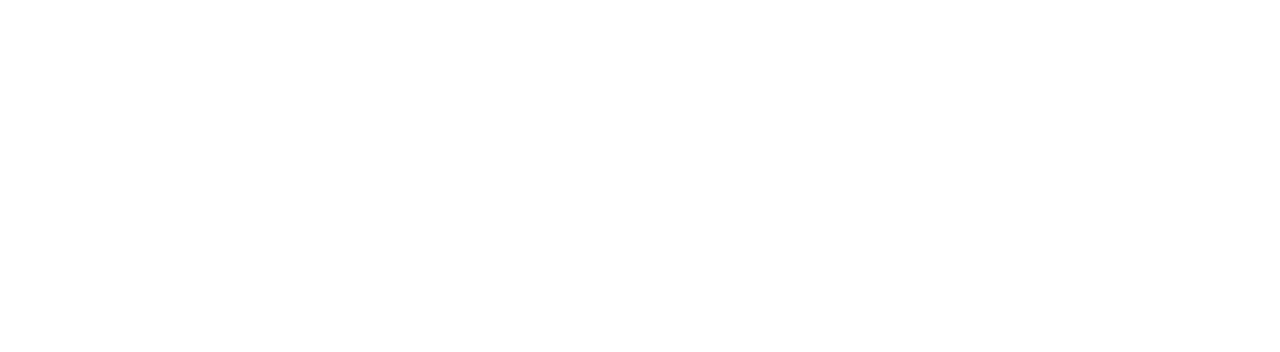
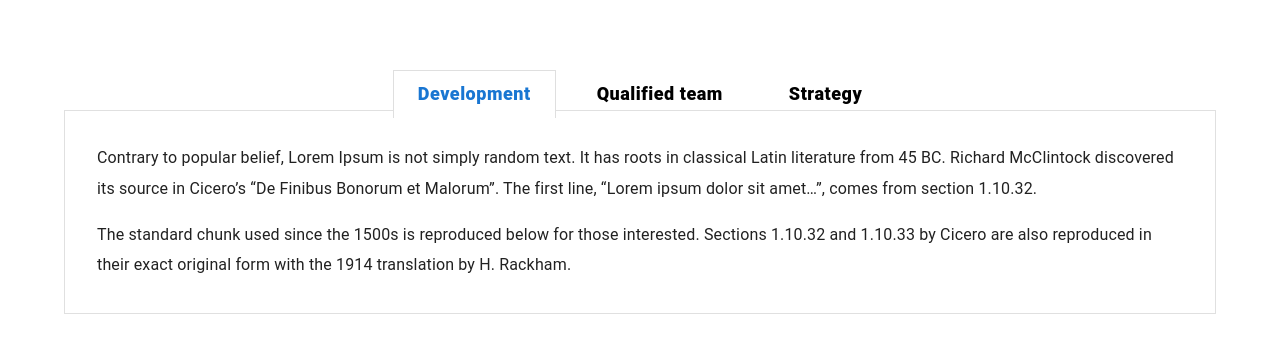
Before and after one commit to AyaAlaa2/Medical-Care, a React (Vite) app: page / in a window 1280 px wide. Shown: the part 3190-3542 px from the top of the page. Before the commit the page ends 3196 px from the top, so only its background shows below. Built offline with nearby package versions, Linux system fonts and the light colour scheme.

Commit message:
Added first about section team data

```diff
--- /dev/null
+++ b/src/AboutUs/TeamStrategy/TeamStartegy.jsx
@@ -0,0 +1,18 @@
+import React from "react";
+import { useMediaQuery } from "@mui/material";
+import { useTheme } from "@mui/material/styles";
+import AboutTabsMobile from "./TeamStrategyMobile";
+import AboutTabsDesktop from "./TeamStrategyDesk";
+import data from "./teamData";
+
+export default function AboutTabs() {
+  const theme = useTheme();
+  const isDesktop = useMediaQuery(theme.breakpoints.up("md"));
+  const [index, setIndex] = React.useState(0);
+
+  return isDesktop ? (
+    <AboutTabsDesktop index={index} onChange={setIndex} data={data} />
+  ) : (
+    <AboutTabsMobile index={index} onChange={setIndex} data={data} />
+  );
+}
--- /dev/null
+++ b/src/AboutUs/TeamStrategy/TeamStrategyDesk.jsx
@@ -0,0 +1,55 @@
+import React from "react";
+import { Container, Box, Paper, Tabs, Tab, Typography } from "@mui/material";
+
+export default function TeamStrategyDesk({ index, onChange, data }) {
+  const body = data[index]?.body ?? "";
+
+  return (
+    <Container maxWidth="lg" sx={{ my: { xs: 3, md: 8 } }}>
+      {/* Header Tabs */}
+      <Box sx={{ display: "flex", justifyContent: "center", mb: -1 }}>
+        <Tabs
+          value={index}
+          onChange={(_, v) => onChange(v)}
+          sx={{
+            "& .MuiTabs-indicator": { display: "none" },
+            "& .MuiTabs-flexContainer": { gap: 2, justifyContent: "center" },
+            "& .MuiTab-root": {
+              textTransform: "none",
+              fontWeight: 800,
+              fontSize: { xs: 14, md: 18 },
+              color: "black",
+              px: 3,
+              border: "1px solid transparent",
+              minHeight: 0,
+            },
+            "& .Mui-selected": {
+              color: "black",
+              background: "#fff",
+              borderColor: "divider",
+              borderBottomColor: "#fff",
+              mb: "-1px",
+            },
+          }}
+        >
+          {data.map((s) => (
+            <Tab key={s.id} label={s.label} disableRipple />
+          ))}
+        </Tabs>
+      </Box>
+
+      {/* Content */}
+      <Paper elevation={0} sx={{ bgcolor: "transparent" }}>
+        <Box sx={{ border: 1, borderColor: "divider", p: { xs: 2, md: 4 } }}>
+          {Array.isArray(body)
+            ? body.map((p, i) => (
+                <Typography key={i} sx={{ lineHeight: 1.9, mb: i < body.length - 1 ? 2 : 0 }}>
+                  {p}
+                </Typography>
+              ))
+            : <Typography sx={{ lineHeight: 1.9 }}>{body}</Typography>}
+        </Box>
+      </Paper>
+    </Container>
+  );
+}
--- /dev/null
+++ b/src/AboutUs/TeamStrategy/TeamStrategyMobile.jsx
@@ -0,0 +1,53 @@
+import React from "react";
+import { Container, Box, Accordion, AccordionSummary, AccordionDetails, Typography } from "@mui/material";
+
+export default function TeamStrategyMobile({ index, onChange, data }) {
+  return (
+    <Container maxWidth="sm" sx={{ my: { xs: 2, md: 4 } }}>
+      <Box sx={{ border: 1, borderColor: "divider", borderRadius: 1 }}>
+        {data.map((s, i) => (
+          <Accordion
+            key={s.id}
+            elevation={0}
+            disableGutters
+            square
+            expanded={index === i}
+            onChange={() => onChange(i)}
+            sx={{
+              "&::before": { display: "none" },
+              "&:not(:last-of-type)": { borderBottom: "1px solid", borderColor: "divider" }
+            }}
+          >
+            <AccordionSummary
+              expandIcon={null}
+              sx={{
+                "& .MuiAccordionSummary-content": { m: 0 },
+                "& .MuiAccordionSummary-expandIconWrapper": { display: "none" },
+                px: 2,
+                py: 1.25,
+                fontWeight: 700,
+                fontSize: 18,
+                color: "black",
+                cursor: "pointer"
+              }}
+            >
+              {s.label}
+            </AccordionSummary>
+
+            <AccordionDetails sx={{ pt: 0, px: 2, pb: 2, borderTop: "1px solid", borderColor: "divider" }}>
+              {Array.isArray(s.body) ? (
+                s.body.map((p, k) => (
+                  <Typography key={k} sx={{ lineHeight: 1.9, mb: k < s.body.length - 1 ? 2 : 0 }}>
+                    {p}
+                  </Typography>
+                ))
+              ) : (
+                <Typography sx={{ lineHeight: 1.9 }}>{s.body}</Typography>
+              )}
+            </AccordionDetails>
+          </Accordion>
+        ))}
+      </Box>
+    </Container>
+  );
+}
--- /dev/null
+++ b/src/AboutUs/TeamStrategy/teamData.js
@@ -0,0 +1,27 @@
+const teamData = [
+  {
+    id: "dev",
+    label: "Development",
+    body: [
+      "Contrary to popular belief, Lorem Ipsum is not simply random text. It has roots in classical Latin literature from 45 BC. Richard McClintock discovered its source in Cicero’s “De Finibus Bonorum et Malorum”. The first line, “Lorem ipsum dolor sit amet…”, comes from section 1.10.32.",
+      "The standard chunk used since the 1500s is reproduced below for those interested. Sections 1.10.32 and 1.10.33 by Cicero are also reproduced in their exact original form with the 1914 translation by H. Rackham."
+    ]
+  },
+  {
+    id: "team",
+    label: "Qualified team",
+    body: [
+      "There are many variations of passages of Lorem Ipsum available, but most have suffered alteration by injected humour or randomised words which don’t look believable. If you use a passage, be sure nothing embarrassing is hidden in the middle of text.",
+      "Generators on the Internet tend to repeat predefined chunks. Ours uses a dictionary of 200+ Latin words plus model sentence structures to keep copy reasonable and free from repetition, injected humour, or non-characteristic words."
+    ]
+  },
+  {
+    id: "strategy",
+    label: "Strategy",
+    body: [
+      "Lorem Ipsum is simply dummy text of the printing and typesetting industry. It has survived five centuries and the leap into electronic typesetting.",
+      "It was popularised in the 1960s with Letraset sheets and more recently with desktop publishing software like Aldus PageMaker."
+    ]
+  }
+];
+export default teamData;
--- a/src/App.jsx
+++ b/src/App.jsx
@@ -1,10 +1,12 @@
-import ContactUs from "./components/ContactUs.jsx/ContactUs";
+// import ContactUs from "./components/ContactUs.jsx/ContactUs";
 import Home from "./components/HomePage/Home";
+import TeamStrategy from "./AboutUs/TeamStrategy/TeamStartegy";
 
 function App() {
   return (
     <>
       <Home />
+      <TeamStrategy/>
       {/* <ContactUs /> */}
     </>
   );
```
Also changed, not shown: package.json (+6 -5 lines), 1 other file (tests, documents, lock files or other folders).
